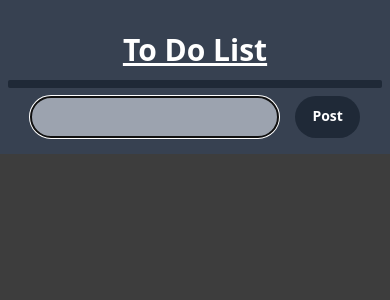
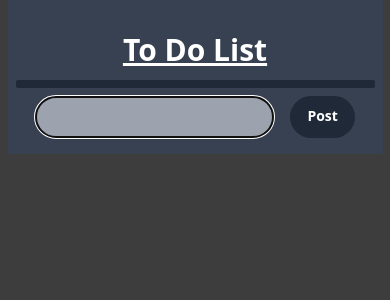
Before and after one commit to lawrence-yoon/do-list, a React (Vite) app in the folder frontend/: page / in a window 390 px wide. Shown: the top 300 px of the page. Built offline with nearby package versions, Linux system fonts and the light colour scheme.

Commit message:
add max width screen small for mobile first development

```diff
--- a/frontend/src/App.jsx
+++ b/frontend/src/App.jsx
@@ -23,7 +23,7 @@ function App() {
   }
 
   return (
-    <div className='body container flex flex-col p-2 mx-auto h-screen w-screen text-white bg-gray-700 md:w-[640px]'>
+    <div className='body container flex flex-col p-2 mx-auto h-screen max-w-screen-sm text-white bg-gray-700' >
       <h1 className='text-3xl font-bold underline pt-6 pb-3 text-center'>To Do List</h1>
 
       <div className="container overflow-scroll flex flex-col flex-grow bg-gray-800 mx-auto p-1 mb-auto rounded-sm">
--- a/frontend/tailwind.config.cjs
+++ b/frontend/tailwind.config.cjs
@@ -5,6 +5,22 @@ module.exports = {
     "./src/**/*.{js,ts,jsx,tsx}",
   ],
   theme: {
+    screens: {
+      'sm': '375px',
+      // => @media (min-width: 375px) { ... }
+
+      'md': '768px',
+      // => @media (min-width: 768px) { ... }
+
+      'lg': '1024px',
+      // => @media (min-width: 1024px) { ... }
+
+      'xl': '1280px',
+      // => @media (min-width: 1280px) { ... }
+
+      '2xl': '1536px',
+      // => @media (min-width: 1536px) { ... }
+    },
     extend: {},
   },
   plugins: [],
```
